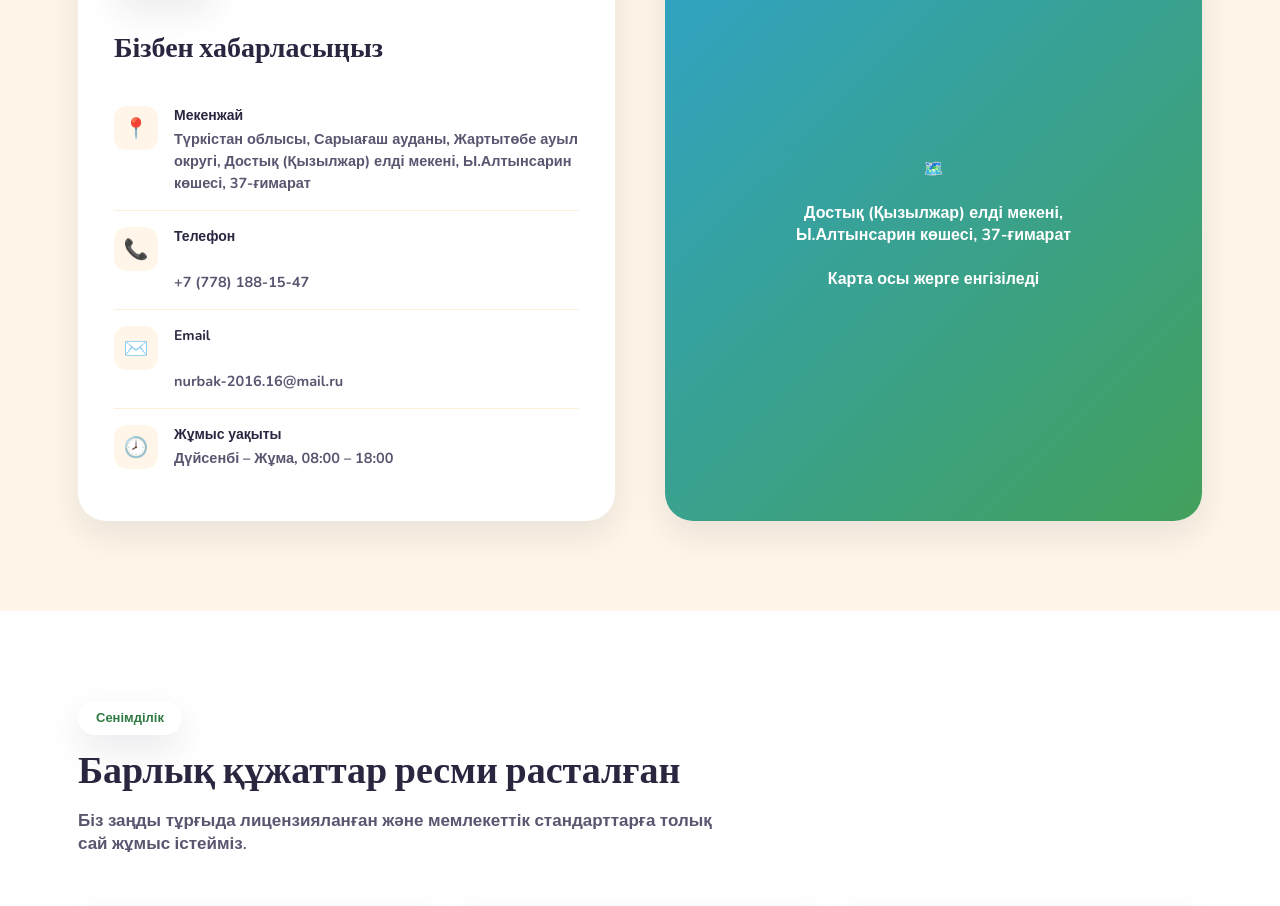
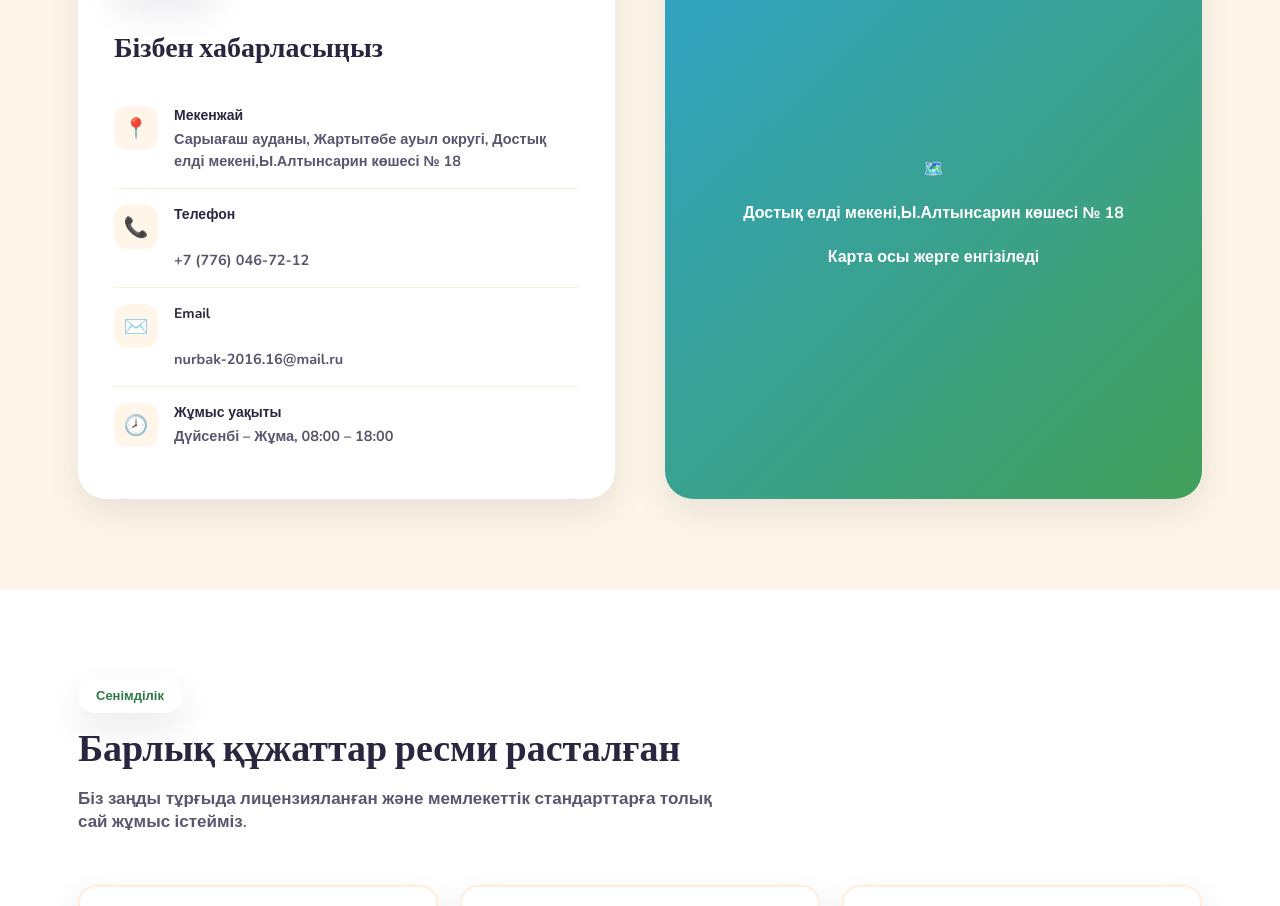
Before and after one commit to Zhanserk/Bagjan_sadik, a React (Vite) app: page / in a window 1280 px wide. Shown: the part 5440-6346 px from the top of the page. Built offline with nearby package versions, Linux system fonts and the light colour scheme; the HTML template or start-up script is replaced by a standard one.

Commit message:
Zhaks Zhaks

```diff
--- a/src/App.jsx
+++ b/src/App.jsx
@@ -189,13 +189,13 @@ export default function App() {
           <div className="ccard">
             <div className="eyebrow" style={{ background: 'var(--cream)' }}>Байланыс</div>
             <h2 style={{ margin: '16px 0 24px', fontSize: '28px' }}>Бізбен хабарласыңыз</h2>
-            <div className="crow"><div className="ic">📍</div><div><b>Мекенжай</b><span>Түркістан облысы, Сарыағаш ауданы, Жартытөбе ауыл округі, Достық (Қызылжар) елді мекені, Ы.Алтынсарин көшесі, 37-ғимарат</span></div></div>
-            <div className="crow"><div className="ic">📞</div><div><b>Телефон</b><br /><a href="tel:+77781881547">+7 (778) 188-15-47</a></div></div>
+            <div className="crow"><div className="ic">📍</div><div><b>Мекенжай</b><span>Сарыағаш ауданы, Жартытөбе ауыл округі, Достық елді мекені,Ы.Алтынсарин көшесі № 18</span></div></div>
+            <div className="crow"><div className="ic">📞</div><div><b>Телефон</b><br /><a href="tel:+77760467212">+7 (776) 046-72-12</a></div></div>
             <div className="crow"><div className="ic">✉️</div><div><b>Email</b><br /><a href="mailto:nurbak-2016.16@mail.ru">nurbak-2016.16@mail.ru</a></div></div>
             <div className="crow"><div className="ic">🕗</div><div><b>Жұмыс уақыты</b><span>Дүйсенбі – Жұма, 08:00 – 18:00</span></div></div>
           </div>
           <div className="map-box">
-            <div>🗺️<br /><br />Достық (Қызылжар) елді мекені, <br />Ы.Алтынсарин көшесі, 37-ғимарат<br /><br /><span style={{ fontWeight: 900 }}>Карта осы жерге енгізіледі</span></div>
+            <div>🗺️<br /><br />Достық елді мекені,Ы.Алтынсарин көшесі № 18<br /><br /><span style={{ fontWeight: 900 }}>Карта осы жерге енгізіледі</span></div>
           </div>
         </div>
       </section>
```
